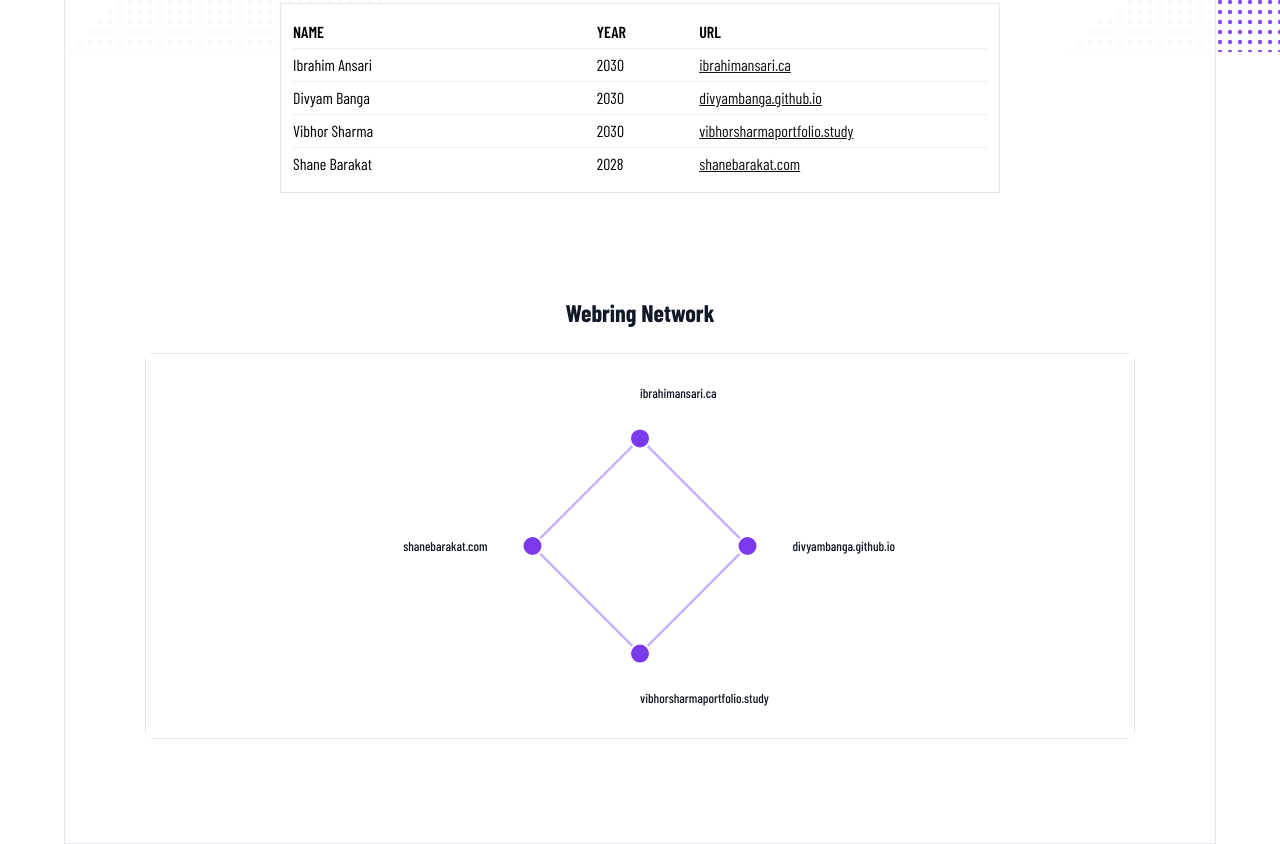
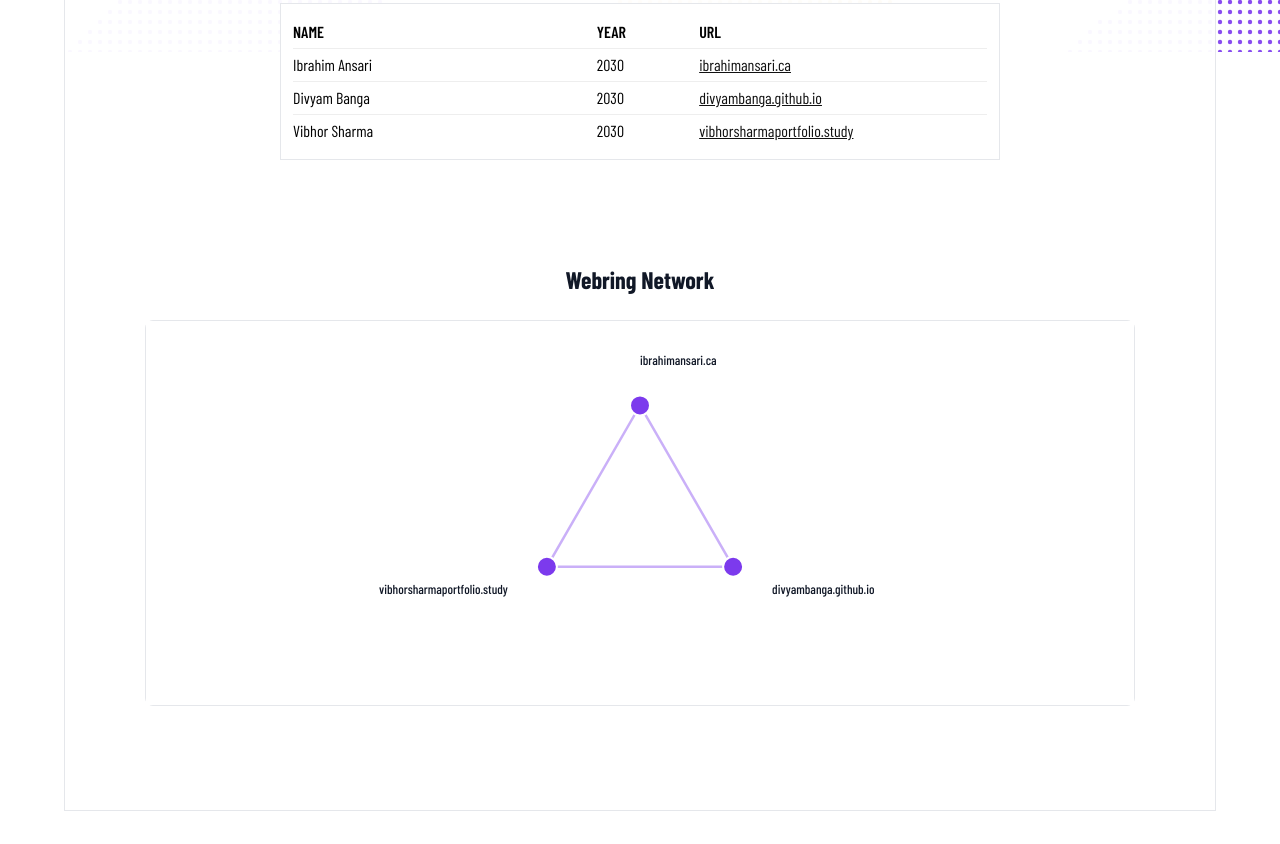
Before and after one commit to ibrahim-ansari-code/mgte-webring, a plain HTML site: page index.html in a window 1280 px wide. Shown: the part 748-1592 px from the top of the page. After the commit the page ends 1559 px from the top, so only its background shows below. Drawn offline with nearby package versions, Linux system fonts and the light colour scheme; a web font is replaced by a local one.

Commit message:
Update index.html

```diff
--- a/index.html
+++ b/index.html
@@ -28,8 +28,7 @@
       sites: [
         { name: "Ibrahim Ansari", year: 2030, website: "https://ibrahimansari.ca" },
         { name: "Divyam Banga", year: 2030, website: "https://divyambanga.github.io/" },
-        {name: "Vibhor Sharma", year: 2030, website: "https://vibhorsharmaportfolio.study/"},
-        {name: "Shane Barakat", year: 2028, website: "https://shanebarakat.com/"}
+        {name: "Vibhor Sharma", year: 2030, website: "https://vibhorsharmaportfolio.study/"}
 
       ]
     };
```
